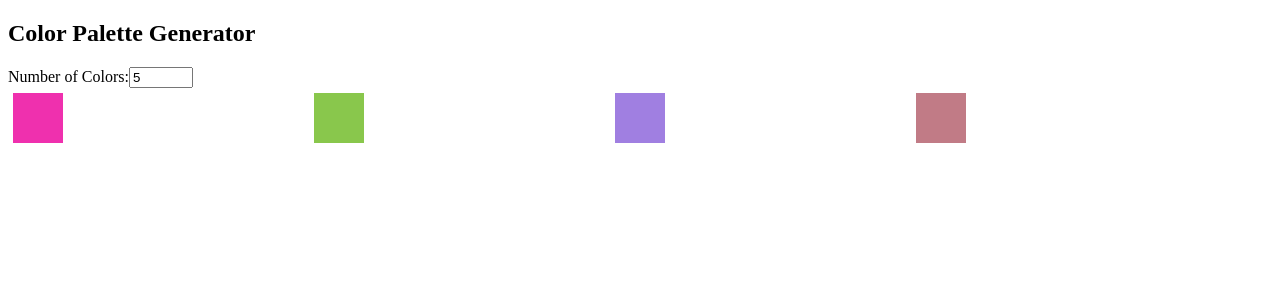
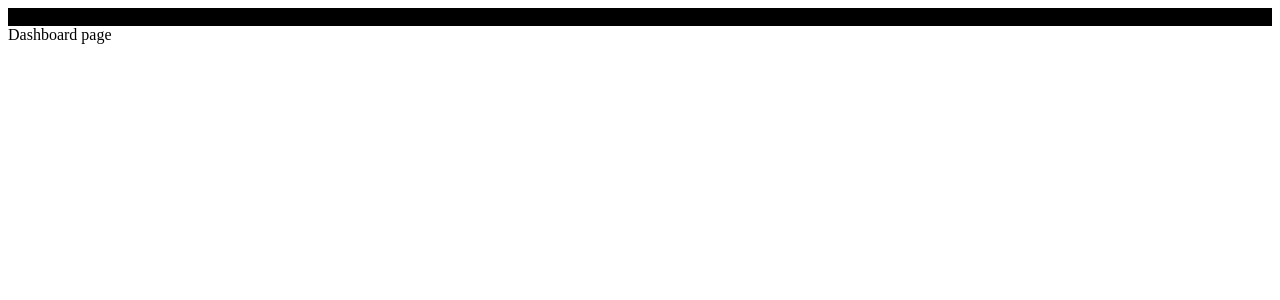
Before and after one commit to abhisek-1991/React_learning, a React (Vite) app: page /dashboard in a window 1280 px wide. Shown: the top 300 px of the page. Built offline with nearby package versions, Linux system fonts and the light colour scheme.

Commit message:
client-side routing and topbar

```diff
--- a/src/App.jsx
+++ b/src/App.jsx
@@ -1,53 +1,23 @@
-import React, { useState, useCallback, useMemo } from 'react';
+import { BrowserRouter,Routes,Route } from "react-router-dom"
+import { Dashboard } from "./components/Dashboard";
+import { Landing } from "./components/Landing";
 
-const ColorPalette = ({ colors }) => (
-  <div style={{ display: 'flex', justifyContent: 'space-between' }}>
-    {colors.map((color, index) => (
-      <div
-        key={index}
-        style={{
-          width: '50px',
-          height: '50px',
-          backgroundColor: color,
-          margin: '5px',
-        }}
-      />
-    ))}
-  </div>
-);
-
-const ColorPaletteGenerator = () => {
-  const [colorCount, setColorCount] = useState(5);
-
-  const generateRandomColor = useCallback(() => {
-    const randomColor = `#${Math.floor(Math.random() * 16777215).toString(16)}`;
-    return randomColor;
-  }, []);
-
-  const generateColorPalette = useCallback(() => {
-    const palette = Array.from({ length: colorCount }, generateRandomColor);
-    console.log(palette);
-    return palette;
-  }, [colorCount, generateRandomColor]);
-  console.log(generateColorPalette());
-  const memoizedColorPalette = useMemo(() => generateColorPalette(), [generateColorPalette]);
-
+function App() {
   return (
     <div>
-      <h2>Color Palette Generator</h2>
-      <label>
-        Number of Colors:
-        <input
-          type="number"
-          min="1"
-          max="100"
-          value={colorCount}
-          onChange={(e) => setColorCount(Number(e.target.value))}
-        />
-      </label>
-      <ColorPalette colors={memoizedColorPalette} />
-    </div>
-  );
-};
+      <div style={({background: "black"})}>
+        Hi this is the topbar
+      </div>
+    <BrowserRouter>
+      <Routes>
+        <Route path="/dashboard" element={<Dashboard/>} />
+        <Route path="/" element={<Landing/>}/>
+      </Routes>
 
-export default ColorPaletteGenerator;
+      </BrowserRouter>
+      </div>
+  )
+}
+
+
+export default App;
--- /dev/null
+++ b/src/components/Dashboard.jsx
@@ -0,0 +1,9 @@
+
+
+
+
+export function Dashboard() {
+    return <div>
+        Dashboard page
+    </div>
+}
--- /dev/null
+++ b/src/components/Landing.jsx
@@ -0,0 +1,7 @@
+
+
+export function Landing() {
+    return <div>
+        Landing page
+    </div>
+}
--- a/src/main.jsx
+++ b/src/main.jsx
@@ -1,10 +1,10 @@
 import React from 'react'
 import ReactDOM from 'react-dom/client'
 
-import App from './App.jsx'
+import  ParentComponent from './App.jsx'
 
 ReactDOM.createRoot(document.getElementById('root')).render(
 
-    <App />
+    < ParentComponent/>
 
 )
```
Also changed, not shown: src/progress.md (added, +9 -0 lines).
